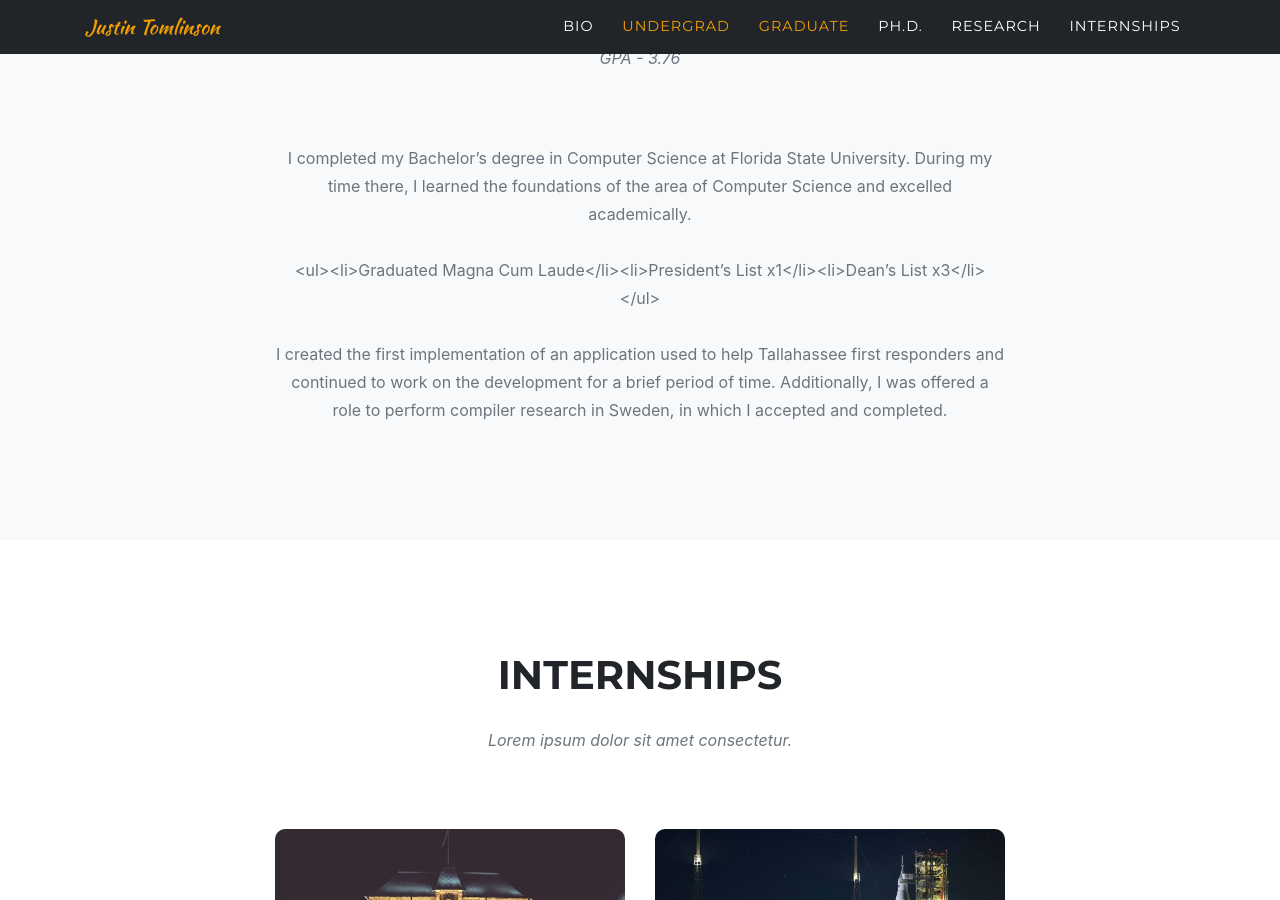
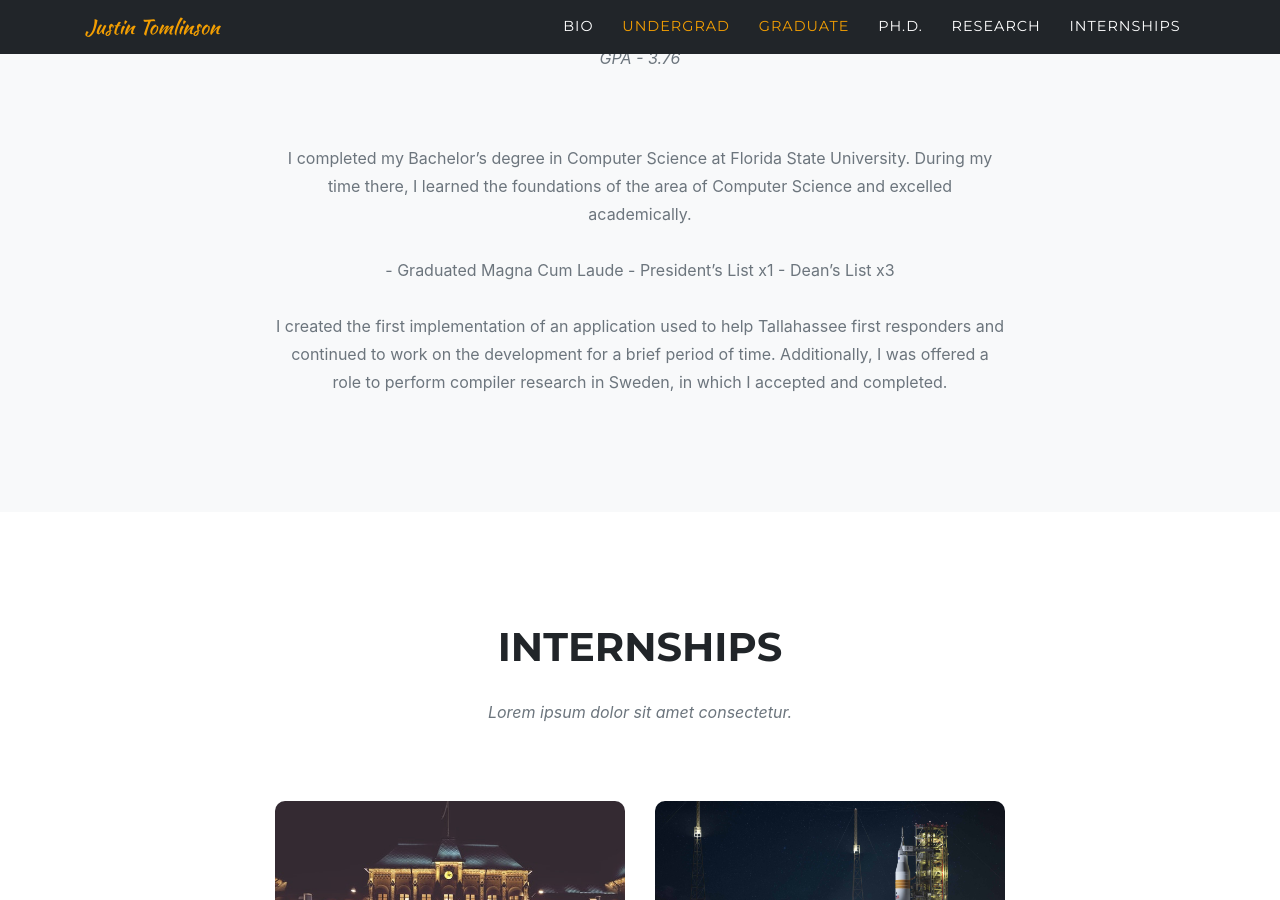
Before and after one commit to tomljr2/tomljr2.github.io, a Jekyll site: the page built from index.md, in a window 1280 px wide and 900 px high, scrolled down 1794 px. Built offline with Jekyll 4.4.1, drawn with Linux system fonts in a browser that asks for light colours; some web fonts are replaced.

```diff
--- a/_data/sitetext.yml
+++ b/_data/sitetext.yml
@@ -28,7 +28,11 @@ en: &DEFAULT_EN
   about:
     title: "Undergrad"
     text: "Florida State University 2016-2018<br/><br/>GPA - 3.76"
-    body: "I completed my Bachelor's degree in Computer Science at Florida State University. During my time there, I learned the foundations of the area of Computer Science and excelled academically.<br/><br/><ul><li>Graduated Magna Cum Laude</li><li>President’s List x1</li><li>Dean’s List x3</li></ul><br/><br/>I created the first implementation of an application used to help Tallahassee first responders and continued to work on the development for a brief period of time. Additionally, I was offered a role to perform compiler research in Sweden, in which I accepted and completed."
+    body: "I completed my Bachelor's degree in Computer Science at Florida State University. During my time there, I learned the foundations of the area of Computer Science and excelled academically.<br/><br/>
+    - Graduated Magna Cum Laude
+    - President’s List x1
+    - Dean’s List x3
+    <br/><br/>I created the first implementation of an application used to help Tallahassee first responders and continued to work on the development for a brief period of time. Additionally, I was offered a role to perform compiler research in Sweden, in which I accepted and completed."
     section: about
 
   portfolio:
```
